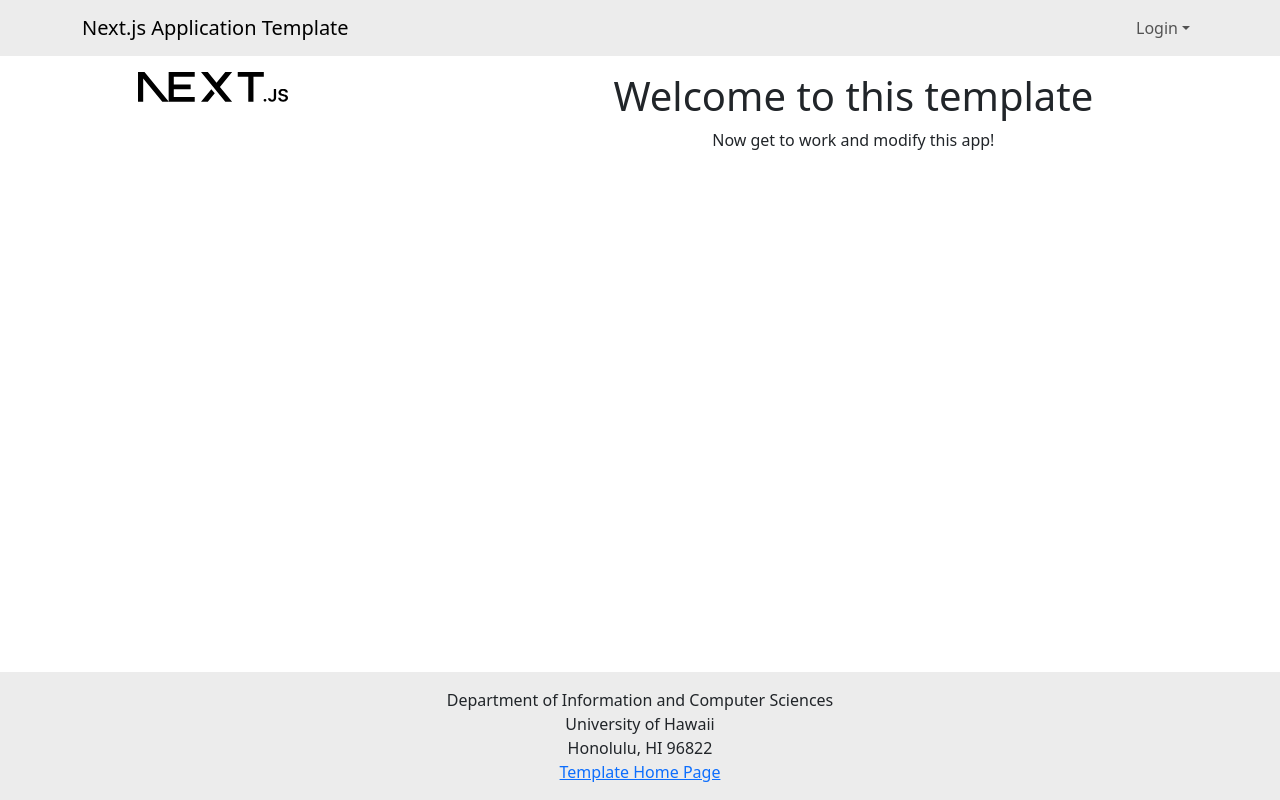
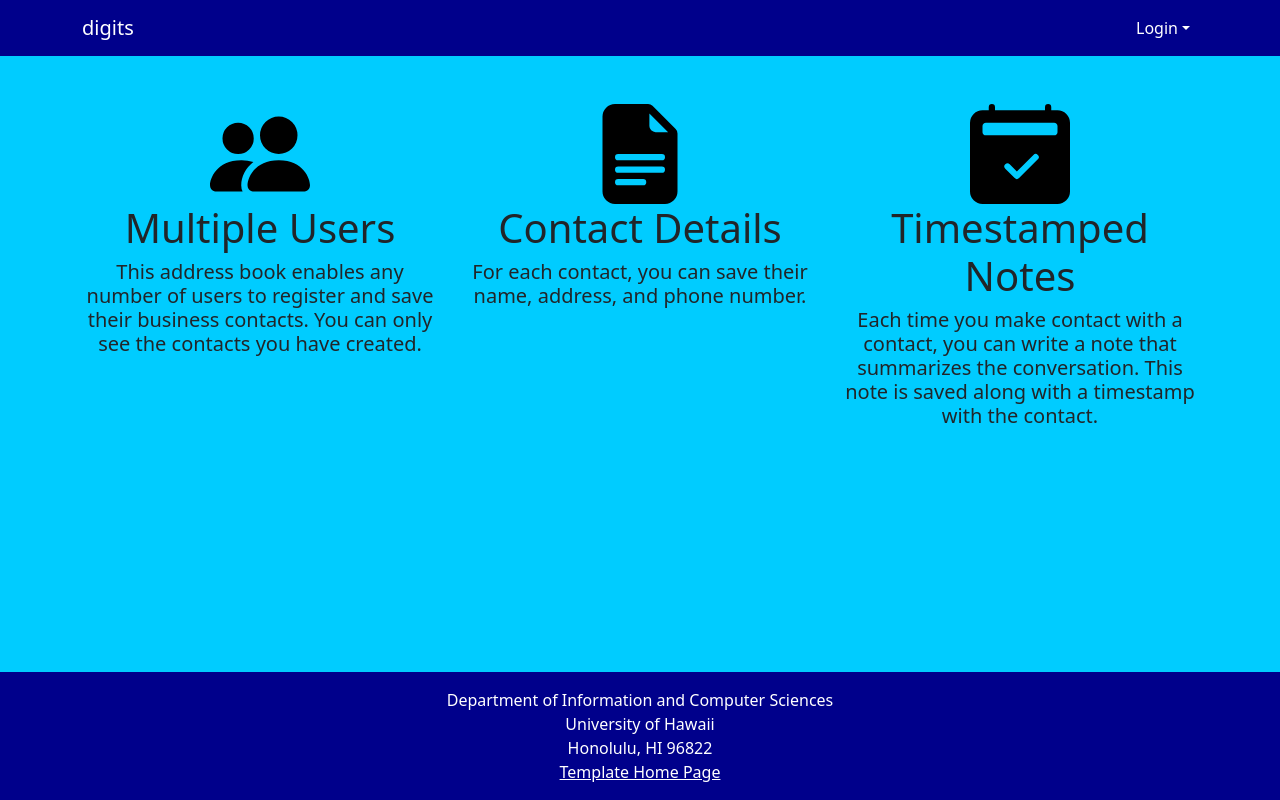
Before and after one commit to rikisane/digits, a Next.js app: page / in a window 1280 px wide. Built offline with nearby package versions, Linux system fonts and the light colour scheme; no server answers.

Commit message:
landing page mockup

```diff
--- a/src/app/globals.css
+++ b/src/app/globals.css
@@ -1,3 +1,12 @@
+
+/* added colors for the navbar and footer */
+:root {
+  --nat-navbar-bg: darkblue;
+  --nat-navbar-bg-rgb: 0, 0, 139;
+  --nat-navbar-text-color: white;
+  --nat-navbar-highlight-text: khaki;
+}
+
 html,
 body {
   --bs-light-rgb: 236, 236, 236;
@@ -6,6 +15,37 @@ body {
   padding: 0;
   margin: 0;
 }
+
+body {
+  /* changed bootstrap's dark color to dark blue */
+  --bs-dark: var(--nat-navbar-bg);
+  --bs-dark-rgb: var(--nat-navbar-bg-rgb);
+
+  /* kept the background image */
+  background: fixed center url('/background.jpg');
+  background-size: cover;
+}
+
+/* changed navbar text and hover colors */
+body .navbar {
+  --bs-navbar-active-color: var(--nat-navbar-highlight-text);
+  --bs-navbar-brand-color: var(--nat-navbar-text-color);
+  --bs-navbar-brand-hover-color: var(--nat-navbar-highlight-text);
+  --bs-navbar-color: var(--nat-navbar-text-color);
+  --bs-navbar-hover-color: var(--nat-navbar-highlight-text);
+}
+
+/* made the footer text white */
+footer,
+footer a {
+  color: var(--nat-navbar-text-color);
+}
+
+/* made the dropdown text dark so it is readable */
+.bg-dark a.dropdown-item {
+  color: var(--nat-navbar-bg);
+}
+
 .wrapper {
   box-sizing: border-box;
   min-height: 100%;
--- a/src/app/layout.tsx
+++ b/src/app/layout.tsx
@@ -1,3 +1,4 @@
+
 import type { Metadata } from "next";
 import { Geist, Geist_Mono } from "next/font/google";
 import 'bootstrap/dist/css/bootstrap.min.css';
@@ -18,7 +19,8 @@ const geistMono = Geist_Mono({
 });
 
 export const metadata: Metadata = {
-  title: "Next.js Application Template",
+  // changed the app title to digits
+  title: "digits",
   description: "Generated by ics-software-engineering.github.io",
 };
 
--- a/src/app/page.tsx
+++ b/src/app/page.tsx
@@ -1,17 +1,41 @@
-import { Col, Container, Image, Row } from 'react-bootstrap';
+
+import { Col, Container, Row } from 'react-bootstrap';
+import { PeopleFill, FileEarmarkTextFill, Calendar2CheckFill } from 'react-bootstrap-icons';
 
 /** The Home page. */
 const Home = () => (
   <main>
-    <Container id="landing-page" fluid className="py-3">
-      <Row className="align-middle text-center">
-        <Col xs={4}>
-          <Image src="next.svg" width="150px" alt="" />
+    <Container id="landing-page" className="py-5">
+      {/* added three columns for the landing page */}
+      <Row className="text-center">
+        <Col>
+          {/* added the multiple users section */}
+          <PeopleFill size={100} />
+          <h1>Multiple Users</h1>
+          <h5>
+            This address book enables any number of users to register and save
+            their business contacts. You can only see the contacts you have created.
+          </h5>
         </Col>
 
-        <Col xs={8} className="d-flex flex-column justify-content-center">
-          <h1>Welcome to this template</h1>
-          <p>Now get to work and modify this app!</p>
+        <Col>
+          {/* added the contact details section */}
+          <FileEarmarkTextFill size={100} />
+          <h1>Contact Details</h1>
+          <h5>
+            For each contact, you can save their name, address, and phone number.
+          </h5>
+        </Col>
+
+        <Col>
+          {/* added the timestamped notes section */}
+          <Calendar2CheckFill size={100} />
+          <h1>Timestamped Notes</h1>
+          <h5>
+            Each time you make contact with a contact, you can write a note that
+            summarizes the conversation. This note is saved along with a timestamp
+            with the contact.
+          </h5>
         </Col>
       </Row>
     </Container>
--- a/src/components/Footer.tsx
+++ b/src/components/Footer.tsx
@@ -1,8 +1,10 @@
+
 import { Col, Container } from 'react-bootstrap';
 
 /** The Footer appears at the bottom of every page. Rendered by the App Layout component. */
 const Footer = () => (
-  <footer className="mt-auto py-3 bg-light">
+  // changed the footer background to dark
+  <footer className="mt-auto py-3 bg-dark">
     <Container>
       <Col className="text-center">
         Department of Information and Computer Sciences
--- a/src/components/Navbar.tsx
+++ b/src/components/Navbar.tsx
@@ -1,3 +1,4 @@
+
 'use client';
 
 import { useSession } from 'next-auth/react'; // v5 compatible
@@ -12,9 +13,10 @@ const NavBar: React.FC = () => {
   const currentUser = session?.user?.email;
   const role = session?.user?.role;
   return (
-    <Navbar bg="light" expand="lg">
+    // changed the navbar background to dark
+    <Navbar bg="dark" expand="lg">
       <Container>
-        <Navbar.Brand href="/">Next.js Application Template</Navbar.Brand>
+        <Navbar.Brand href="/">digits</Navbar.Brand>
         <Navbar.Toggle aria-controls="basic-navbar-nav" />
         <Navbar.Collapse id="basic-navbar-nav">
           <Nav className="me-auto justify-content-start">
```
Also changed, not shown: public/background.jpg (added).
